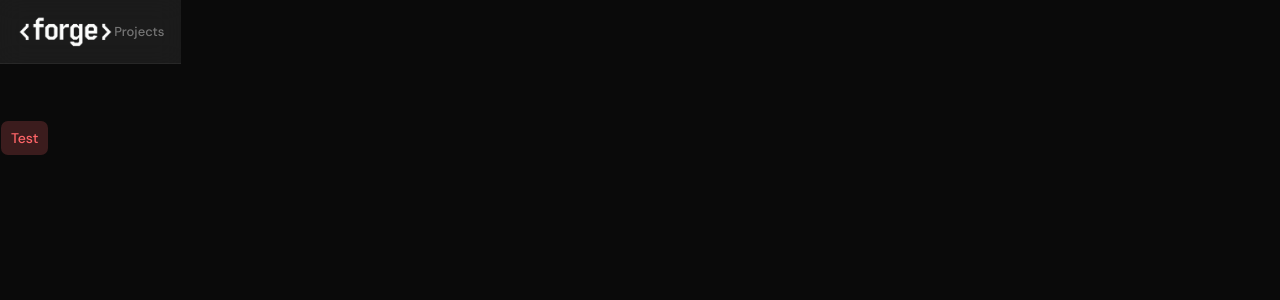
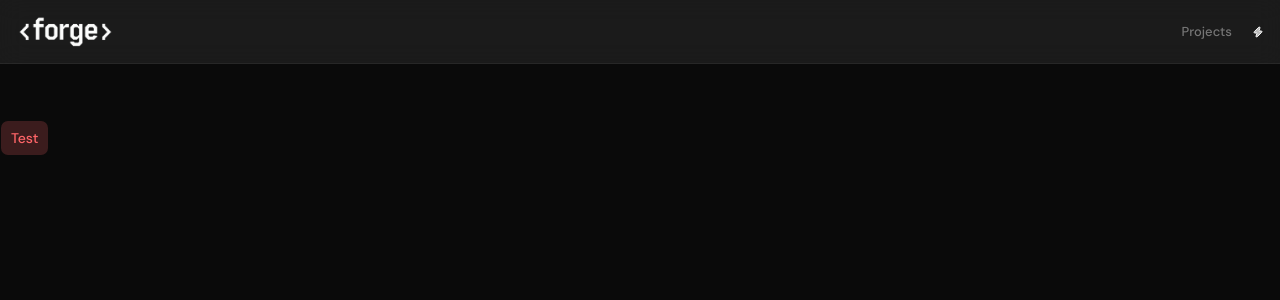
Before and after one commit to moonspark78/ai-app-builder, a Next.js app: page / in a window 1280 px wide. Shown: the top 300 px of the page. Built offline with nearby package versions, Linux system fonts and the light colour scheme.

Commit message:
:art: working on the Header.tsx  /././.  :art:

```diff
--- a/components/Header.tsx
+++ b/components/Header.tsx
@@ -1,10 +1,11 @@
+import { Zap } from 'lucide-react'
+import Image from 'next/image'
 import Link from 'next/link'
-import Image from 'next/image'
 
 
 const Header = () => {
   return (
-    <header className="fixed top-0 left-0 z-50 h-16 border-b border-white/6 bg-white/7 backdrop-blur-md">
+    <header className="w-full  fixed top-0 left-0 z-50 h-16 border-b border-white/6 bg-white/7 backdrop-blur-md">
       <nav className="mx-auto flex h-full max-w-7xl items-center justify-between px-4">
         <Link href="/">
           <Image
@@ -23,6 +24,10 @@ const Header = () => {
           >
             Projects
           </Link>
+
+          <span>
+            <Zap className="h-3 w-3 fill-white/70"/>
+          </span>
         </div>
       </nav>
     </header>
```
